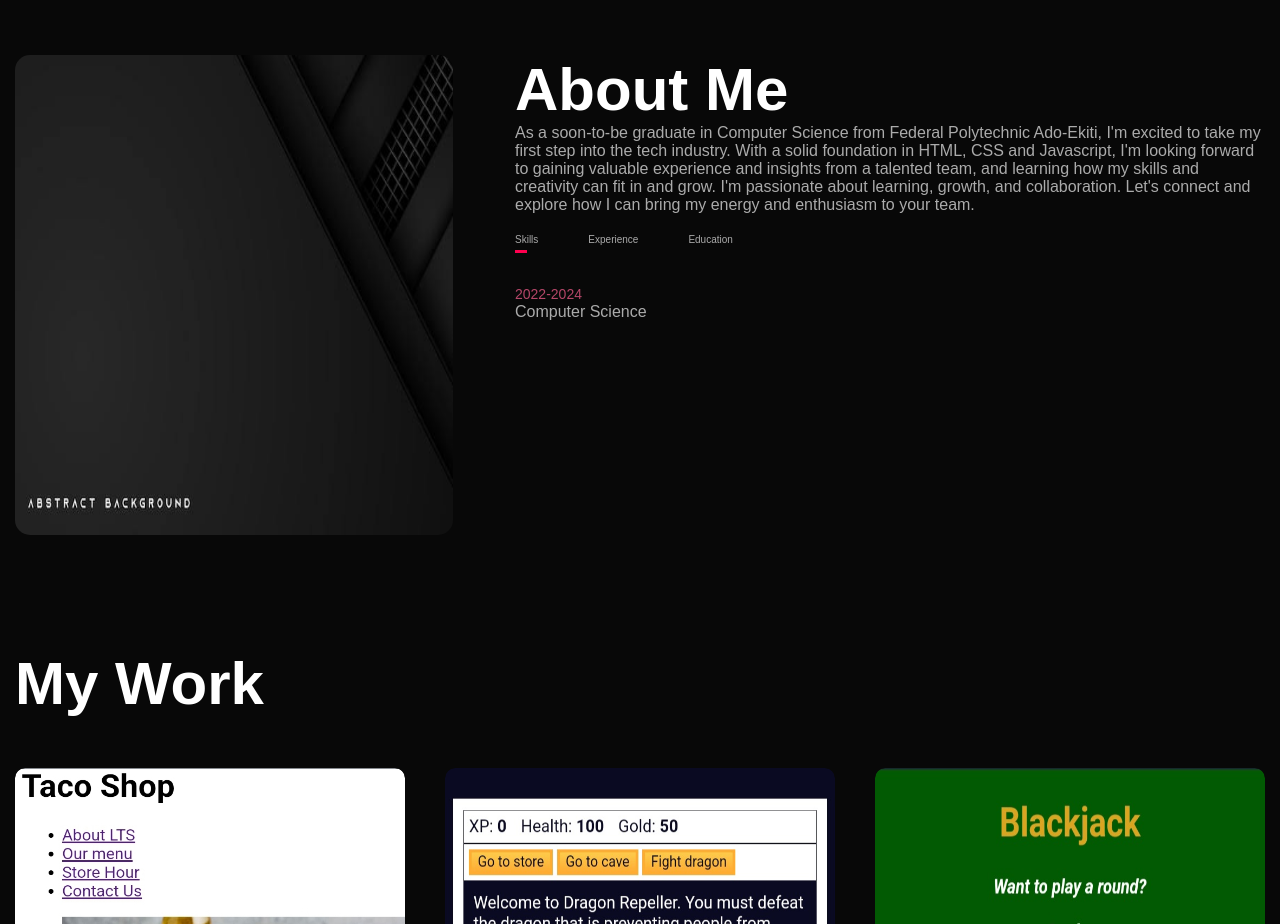
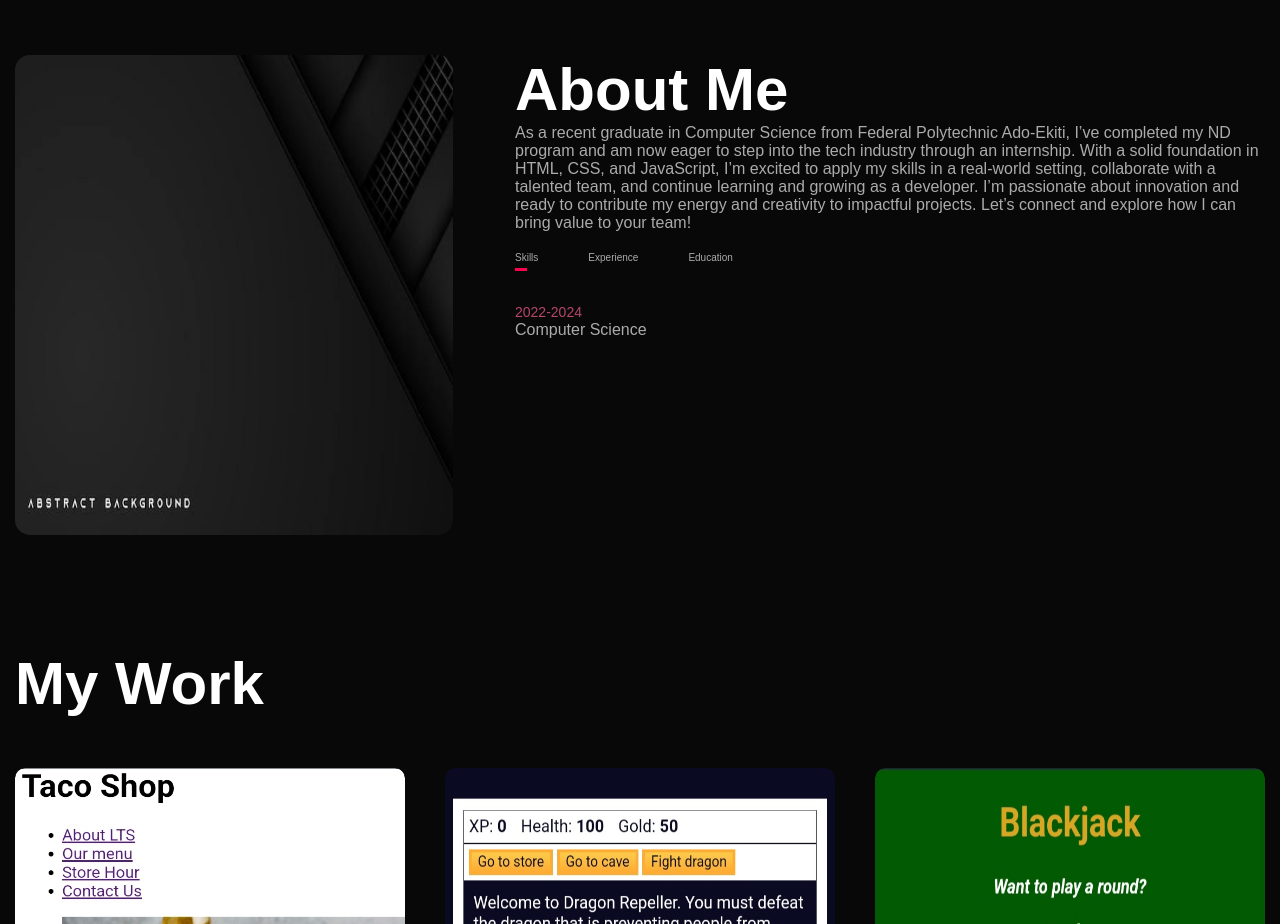
Before and after one commit to jamesologunsua/James-Portfoliio, a plain HTML site: page index.html in a window 1280 px wide. Shown: the part 840-1764 px from the top of the page. Drawn offline with Linux system fonts and the light colour scheme.

Commit message:
Update index.html

```diff
--- a/index.html
+++ b/index.html
@@ -50,7 +50,7 @@
         </div>
         <div class="about-col-2">
           <h1 class="sub-title">About Me</h1>
-          <p>As a soon-to-be graduate in Computer Science from Federal Polytechnic Ado-Ekiti, I'm excited to take my first step into the tech industry. With a solid foundation in HTML, CSS and Javascript, I'm looking forward to gaining valuable experience and insights from a talented team, and learning how my skills and creativity can fit in and grow. I'm passionate about learning, growth, and collaboration. Let's connect and explore how I can bring my energy and enthusiasm to your team.</p>
+          <p>As a recent graduate in Computer Science from Federal Polytechnic Ado-Ekiti, I’ve completed my ND program and am now eager to step into the tech industry through an internship. With a solid foundation in HTML, CSS, and JavaScript, I’m excited to apply my skills in a real-world setting, collaborate with a talented team, and continue learning and growing as a developer. I’m passionate about innovation and ready to contribute my energy and creativity to impactful projects. Let’s connect and explore how I can bring value to your team!</p>
 
           <div class="tab-titles">
             <p class="tab-links active-link" onclick="opentab('skills')">Skills</p>
```
